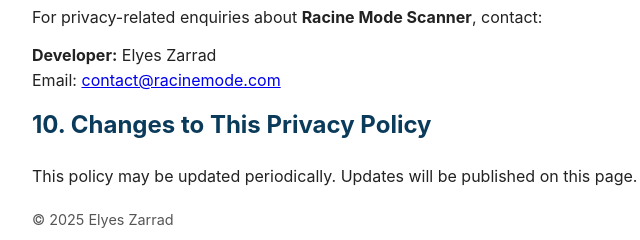
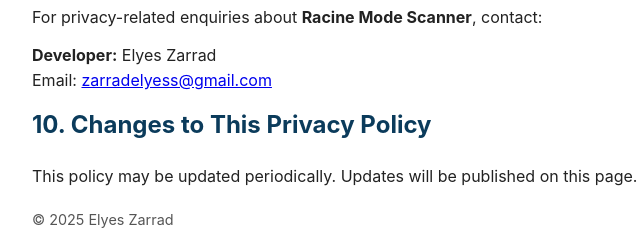
Before and after one commit to elyes10/racinemodescanner-privacy-policy, a plain HTML site: page index.html in a window 1280 px wide. Shown: the part 2081-2321 px from the top of the page, 158-798 px from the left. Drawn offline with Linux system fonts and the light colour scheme.

Commit message:
Update index.html

```diff
--- a/index.html
+++ b/index.html
@@ -95,7 +95,7 @@
     <h2>9. Contact Information</h2>
     <p>For privacy-related enquiries about <strong>Racine Mode Scanner</strong>, contact:</p>
     <p><strong>Developer:</strong> Elyes Zarrad<br>
-    Email: <a href="mailto:contact@racinemode.com">contact@racinemode.com</a></p>
+    Email: <a href="mailto:zarradelyess@gmail.com">zarradelyess@gmail.com</a></p>
 
     <h2>10. Changes to This Privacy Policy</h2>
     <p>This policy may be updated periodically. Updates will be published on this page.</p>
```
